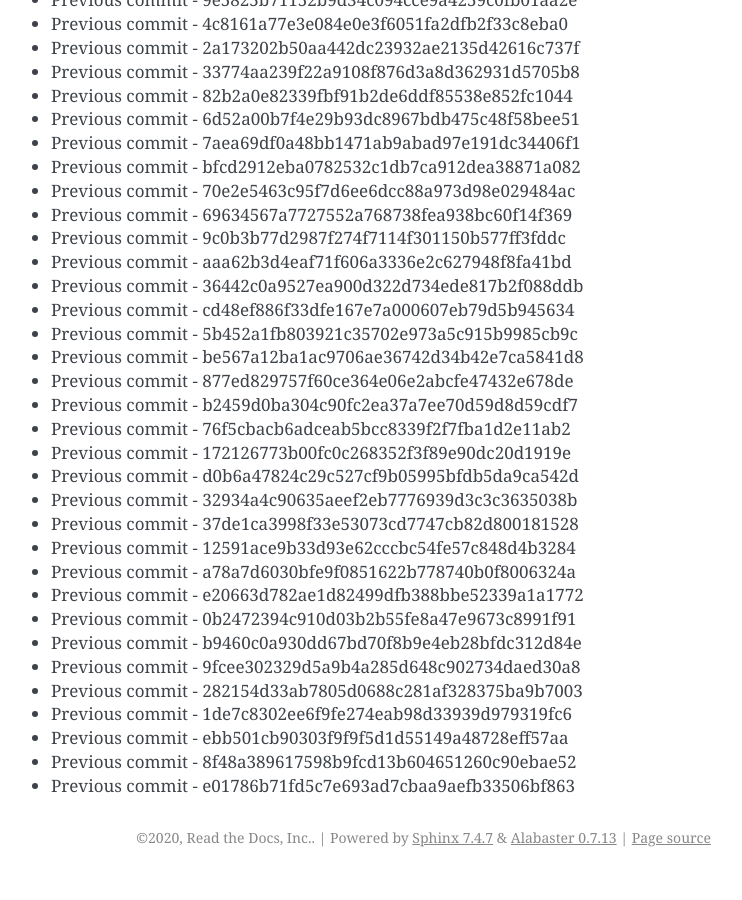
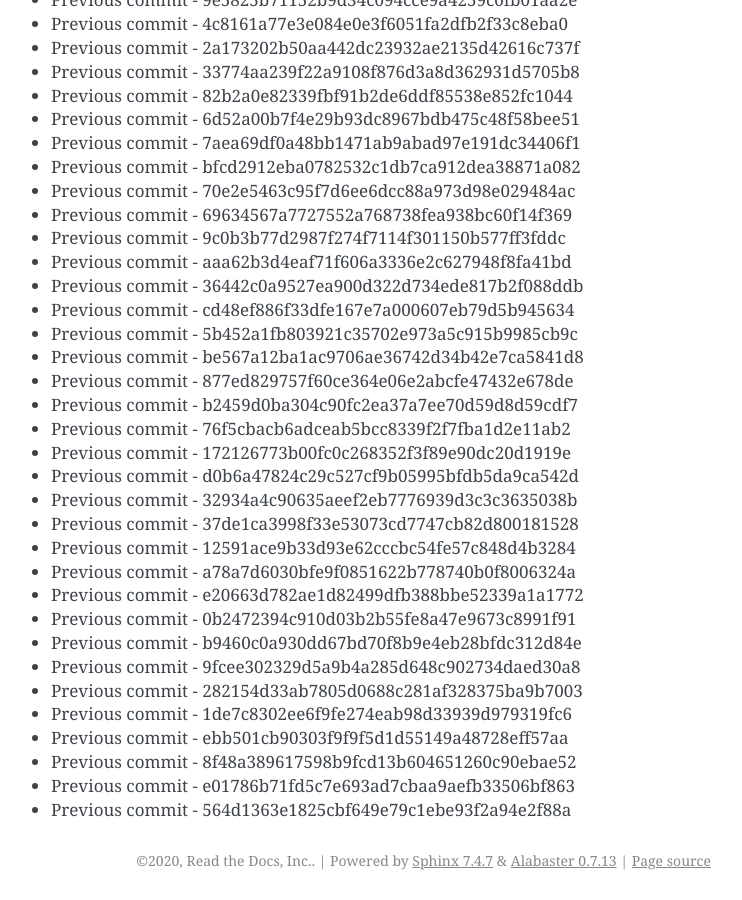
Before and after one commit to readthedocs/rtd-git-stresstest, a Sphinx documentation site: the page built from docs/updates.rst, in a window 1280 px wide and 900 px high, scrolled down 33471 px. Shown: the whole window, without its empty margins (399-1141 px from the left). Built offline with Sphinx 7.4.7, drawn with Linux system fonts in a browser that asks for light colours; before the commit the page ends 34348 px from its top, so only the background shows below that.

Commit message:
Generating commit from previous: 564d1363e1825cbf649e79c1ebe93f2a94e2f88a

```diff
--- a/docs/updates.rst
+++ b/docs/updates.rst
@@ -1438,3 +1438,4 @@ It can be tested for any performance characteristics.
 * Previous commit - ebb501cb90303f9f9f5d1d55149a48728eff57aa
 * Previous commit - 8f48a389617598b9fcd13b604651260c90ebae52
 * Previous commit - e01786b71fd5c7e693ad7cbaa9aefb33506bf863
+* Previous commit - 564d1363e1825cbf649e79c1ebe93f2a94e2f88a
```
